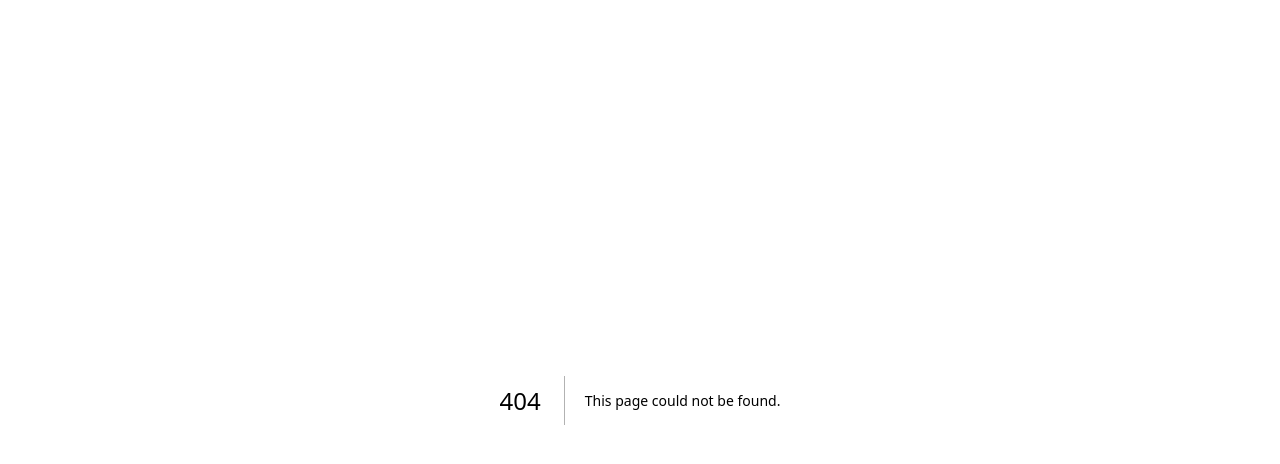
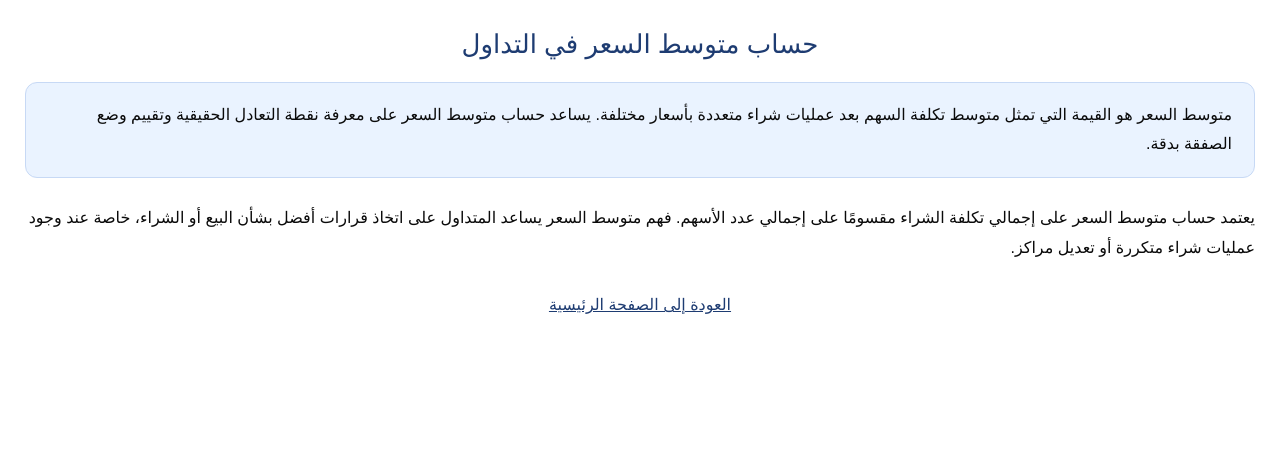
Before and after one commit to drishinnawy/tadawul-calculator-web, a Next.js app: page /average-price in a window 1280 px wide. Before the commit this address had no page. Shown: the top 464 px of the page. Built offline with nearby package versions, Linux system fonts and the light colour scheme.

Commit message:
Create AveragePriceSEOPage with SEO metadata
This page provides an overview of the average price concept in trading, including its calculation and importance for traders.

```diff
--- /dev/null
+++ b/src/pages/average-price.tsx
@@ -0,0 +1,67 @@
+import Head from "next/head";
+
+export default function AveragePriceSEOPage() {
+  return (
+    <>
+      <Head>
+        <title>حاسبة متوسط السعر | حساب متوسط تكلفة الأسهم</title>
+        <meta
+          name="description"
+          content="شرح مفهوم متوسط السعر وكيفية حساب متوسط تكلفة السهم بعد عمليات شراء متعددة. صفحة مخصصة لرفع الظهور في محركات البحث."
+        />
+        <meta
+          name="keywords"
+          content="متوسط السعر, حاسبة متوسط السعر, متوسط التكلفة, تداول الأسهم, average price calculator"
+        />
+      </Head>
+
+      <div style={{ padding: "25px", direction: "rtl", textAlign: "right" }}>
+        <h1
+          style={{
+            fontSize: "26px",
+            marginBottom: "18px",
+            color: "#1e3c72",
+            textAlign: "center",
+          }}
+        >
+          حساب متوسط السعر في التداول
+        </h1>
+
+        <p
+          style={{
+            background: "#eaf3ff",
+            padding: "18px 22px",
+            borderRadius: "12px",
+            lineHeight: "1.8",
+            marginBottom: "25px",
+            border: "1px solid #c7d9f5",
+          }}
+        >
+          متوسط السعر هو القيمة التي تمثل متوسط تكلفة السهم بعد عمليات شراء
+          متعددة بأسعار مختلفة. يساعد حساب متوسط السعر على معرفة نقطة التعادل
+          الحقيقية وتقييم وضع الصفقة بدقة.
+        </p>
+
+        <p style={{ lineHeight: "1.9", marginBottom: "20px" }}>
+          يعتمد حساب متوسط السعر على إجمالي تكلفة الشراء مقسومًا على إجمالي عدد
+          الأسهم. فهم متوسط السعر يساعد المتداول على اتخاذ قرارات أفضل بشأن البيع
+          أو الشراء، خاصة عند وجود عمليات شراء متكررة أو تعديل مراكز.
+        </p>
+
+        {/* زر العودة */}
+        <div style={{ textAlign: "center", marginTop: "30px" }}>
+          <a
+            href="/"
+            style={{
+              color: "#1e3c72",
+              textDecoration: "underline",
+              fontSize: "16px",
+            }}
+          >
+            العودة إلى الصفحة الرئيسية
+          </a>
+        </div>
+      </div>
+    </>
+  );
+}
```
